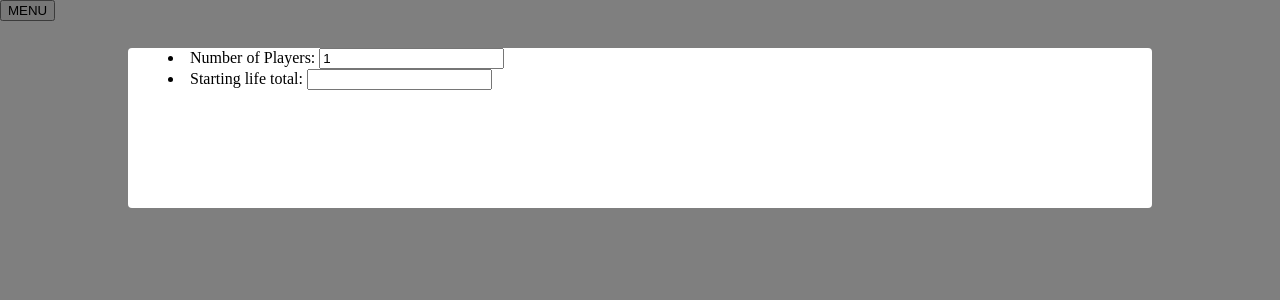
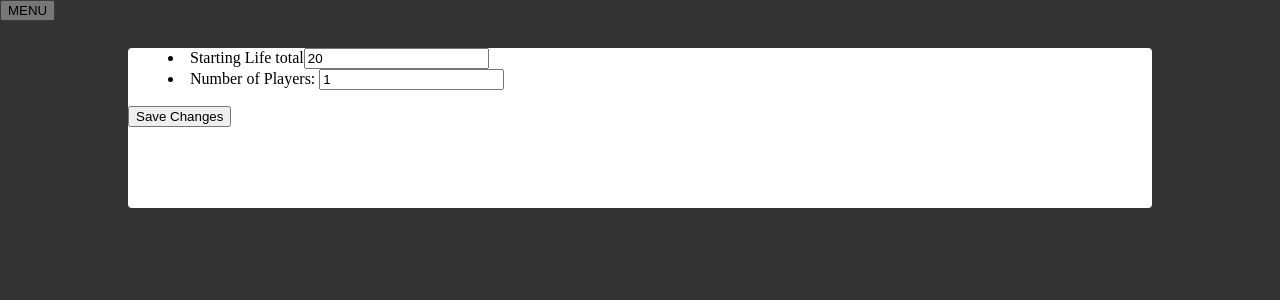
Before and after one commit to boilemmashem/lifecounter, a React (Create React App) app: page / in a window 1280 px wide. Both pictures are taken after a click on the button "MENU". Shown: the top 300 px of the page. Built offline with nearby package versions, Linux system fonts and the light colour scheme.

Commit message:
Added hooks to settings

```diff
--- a/src/components/App.jsx
+++ b/src/components/App.jsx
@@ -4,19 +4,22 @@ import styled from 'styled-components'
 // import { Settings } from './Settings';
 import { Menu } from './Menu';
 
+export const SettingsContext = React.createContext();
+
+
 const StyledApp = styled.div`
 `
+export function App() {
 
-function App() {
-
-  // const [lifeTotal, setLifeTotal] = useState(0);
+  // Hook contexts for settings
+  const [lifeTotal, setLifeTotal] = useState(20);
   const [playerCount, setPlayerCount] = useState(1);
 
   return (
     <StyledApp>
-      <Menu playerCount={playerCount} setPlayerCount={setPlayerCount}/>
+      <SettingsContext.Provider value={{lifeTotal, setLifeTotal, playerCount, setPlayerCount}}>
+        <Menu/>
+      </SettingsContext.Provider>
     </StyledApp>
   );
 }
-
-export default App;
--- a/src/components/Menu.jsx
+++ b/src/components/Menu.jsx
@@ -25,7 +25,7 @@ const MenuModal = (props) => {
     return (
         <StyledMenuModal onClick={props.onClick}>
             <div className='menu' onClick={e => e.stopPropagation()}>
-                <Settings setPlayerCount={props.setPlayerCount} playerCount={props.playerCount}/>
+                <Settings />
             </div>
         </StyledMenuModal>
     )
@@ -47,8 +47,6 @@ export const Menu = (props) => {
             {menuOpen ?
                 <MenuModal
                     isOpen={menuOpen}
-                    playerCount={props.playerCount}
-                    setPlayerCount={props.setPlayerCount}
                     onClick={() => {setMenuOpen(false)}}/>
                 : null}
         </StyledMenu>
--- a/src/components/Settings.jsx
+++ b/src/components/Settings.jsx
@@ -1,28 +1,35 @@
 import React from 'react'
 import styled from 'styled-components'
+import { SettingsContext } from './App'
+
 
 const StyledSettings = styled.div`
 
 `
+export const Settings = () => {
+    const contextValue = React.useContext(SettingsContext);
 
-export const Settings = (props) => {
 
-    const changePlayerCount = (num) => {
-        props.setPlayerCount(num.target.value)
+    const saveChanges = () => {
+        alert(
+            "save changes..."
+        )
     }
+
 
     return (
         <StyledSettings>
             <menu>
                 <li>
-                    <label htmlFor="playerCount">Number of Players: </label>
-                    <input id="playerCount" value={props.playerCount} onChange={(num) => changePlayerCount(num)}/>
+                    <label htmlFor="lifeTotal">Starting Life total</label>
+                    <input id="lifeTotal" defaultValue={contextValue.lifeTotal}></input>
                 </li>
                 <li>
-                    <label htmlFor="lifeTotal">Starting life total: </label>
-                    <input id="lifeTotal" />
+                    <label htmlFor="playerCount">Number of Players: </label>
+                    <input id="playerCount" defaultValue={contextValue.playerCount}/>
                 </li>
             </menu>
+            <button onClick={() => saveChanges()}>Save Changes</button>
         </StyledSettings>
     )
 }
--- a/src/index.css
+++ b/src/index.css
@@ -4,4 +4,5 @@
 
 body {
   margin: 0;
+  background: #666;
 }
--- a/src/index.jsx
+++ b/src/index.jsx
@@ -1,7 +1,7 @@
 import React from 'react';
 import ReactDOM from 'react-dom/client';
 import './index.css';
-import App from './components/App';
+import {App} from './components/App';
 
 const root = ReactDOM.createRoot(document.getElementById('root'));
 root.render(
```
